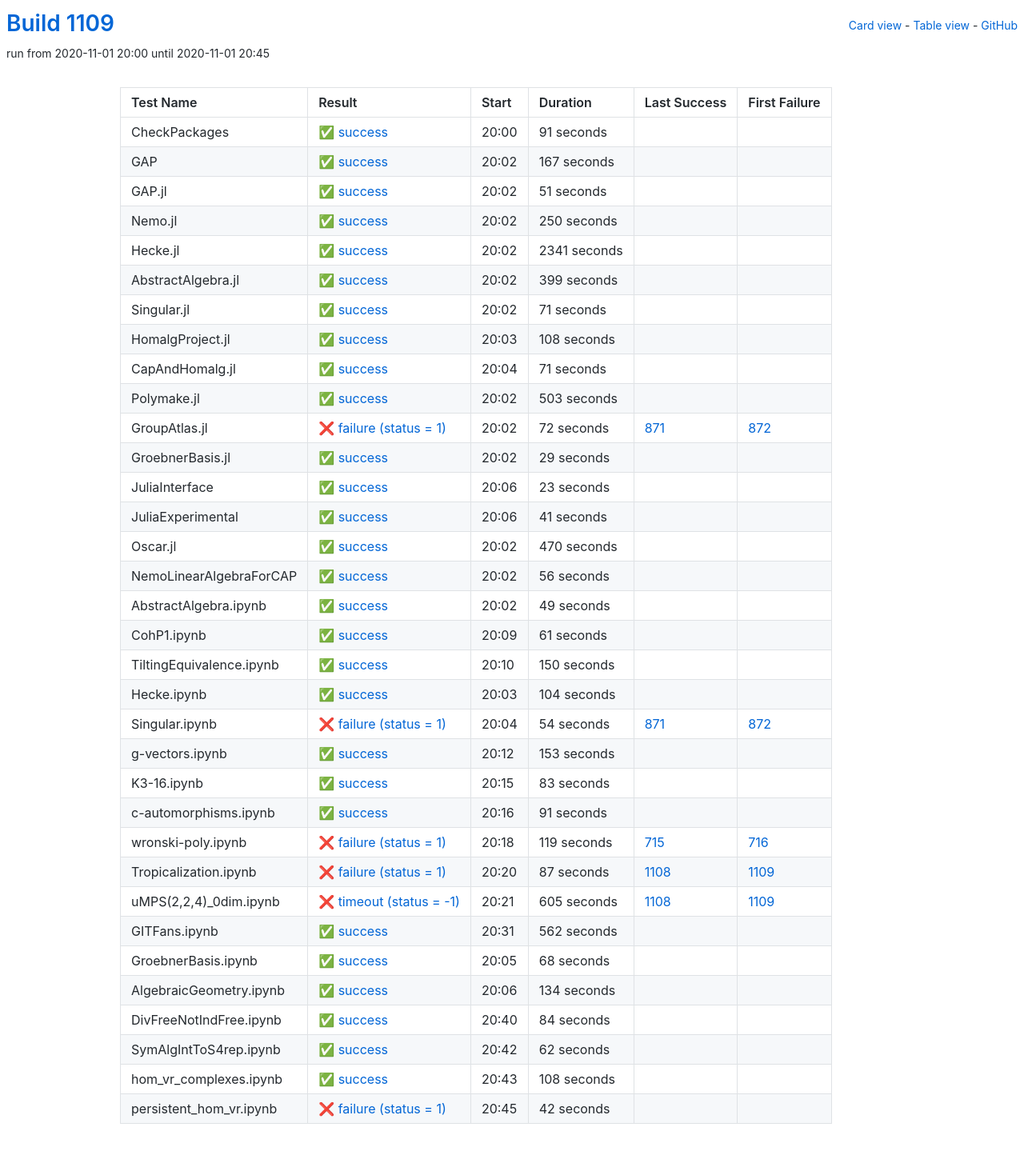
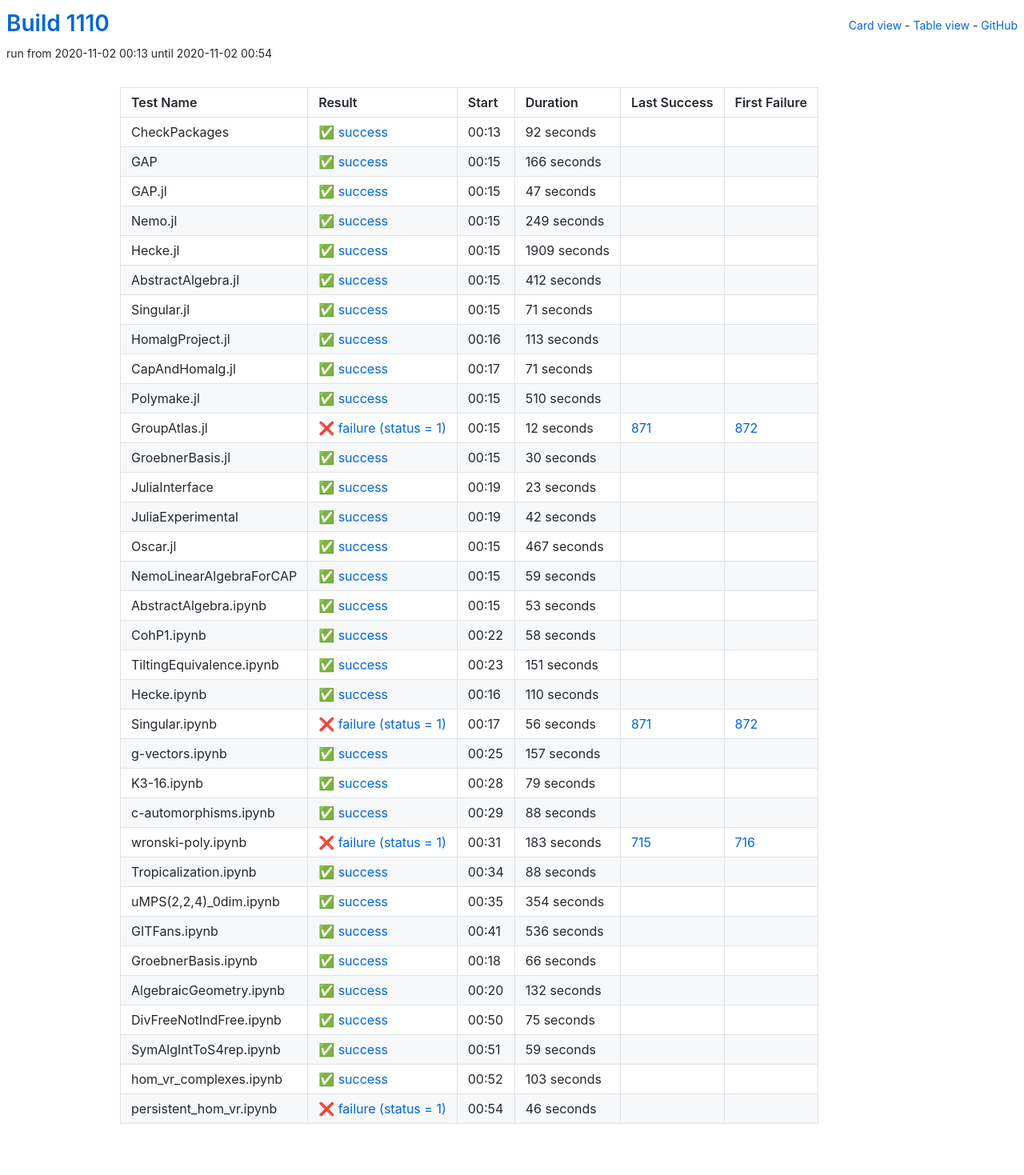
Before and after one commit to oscar-system/oscar-ci-status-stable, a Jekyll site: the page built from table.html, in a window 1280 px wide. Shown: the whole page at 80% size. Built offline with Jekyll 4.4.1, drawn with Linux system fonts in a browser that asks for light colours.

Commit message:
Build #1110

```diff
--- a/_data/ci.yml
+++ b/_data/ci.yml
@@ -1,6 +1,6 @@
 ---
-build: 1109
-build_url: https://oscarci.mathematik.uni-kl.de/job/oscar-stable/1109/
+build: 1110
+build_url: https://oscarci.mathematik.uni-kl.de/job/oscar-stable/1110/
 job: oscar-stable
 organization: oscar-system
 repo: oscar-ci-status-stable
@@ -8,80 +8,80 @@ repourl: https://github.com/oscar-system/oscar-ci-status-stable
 tests:
 - name: CheckPackages
   id: checkpackages
-  log: https://oscarci.mathematik.uni-kl.de/job/oscar-stable/1109/artifact/logs/build-1109/CheckPackages.log
-  start: 2020-11-01 20:00
+  log: https://oscarci.mathematik.uni-kl.de/job/oscar-stable/1110/artifact/logs/build-1110/CheckPackages.log
+  start: 2020-11-02 00:13
   success: true
   exitcode: 0
   status: success
-  duration: 91
+  duration: 92
   last_success: false
   last_success_url:
   first_failure: false
   first_failure_url:
 - name: GAP
   id: gap
-  log: https://oscarci.mathematik.uni-kl.de/job/oscar-stable/1109/artifact/logs/build-1109/GAP.log
-  start: 2020-11-01 20:02
+  log: https://oscarci.mathematik.uni-kl.de/job/oscar-stable/1110/artifact/logs/build-1110/GAP.log
+  start: 2020-11-02 00:15
   success: true
   exitcode: 0
   status: success
-  duration: 167
+  duration: 166
   last_success: false
   last_success_url:
   first_failure: false
   first_failure_url:
 - name: GAP.jl
   id: gap-jl
-  log: https://oscarci.mathematik.uni-kl.de/job/oscar-stable/1109/artifact/logs/build-1109/GAP.jl.log
-  start: 2020-11-01 20:02
+  log: https://oscarci.mathematik.uni-kl.de/job/oscar-stable/1110/artifact/logs/build-1110/GAP.jl.log
+  start: 2020-11-02 00:15
   success: true
   exitcode: 0
   status: success
-  duration: 51
+  duration: 47
   last_success: false
   last_success_url:
   first_failure: false
   first_failure_url:
 - name: Nemo.jl
   id: nemo-jl
-  log: https://oscarci.mathematik.uni-kl.de/job/oscar-stable/1109/artifact/logs/build-1109/Nemo.jl.log
-  start: 2020-11-01 20:02
+  log: https://oscarci.mathematik.uni-kl.de/job/oscar-stable/1110/artifact/logs/build-1110/Nemo.jl.log
+  start: 2020-11-02 00:15
   success: true
   exitcode: 0
   status: success
-  duration: 250
+  duration: 249
   last_success: false
   last_success_url:
   first_failure: false
   first_failure_url:
 - name: Hecke.jl
   id: hecke-jl
-  log: https://oscarci.mathematik.uni-kl.de/job/oscar-stable/1109/artifact/logs/build-1109/Hecke.jl.log
-  start: 2020-11-01 20:02
+  log: https://oscarci.mathematik.uni-kl.de/job/oscar-stable/1110/artifact/logs/build-1110/Hecke.jl.log
+  start: 2020-11-02 00:15
   success: true
   exitcode: 0
   status: success
-  duration: 2341
+  duration: 1909
   last_success: false
   last_success_url:
   first_failure: false
   first_failure_url:
 - name: AbstractAlgebra.jl
   id: abstractalgebra-jl
-  log: https://oscarci.mathematik.uni-kl.de/job/oscar-stable/1109/artifact/logs/build-1109/AbstractAlgebra.jl.log
-  start: 2020-11-01 20:02
+  log: https://oscarci.mathematik.uni-kl.de/job/oscar-stable/1110/artifact/logs/build-1110/AbstractAlgebra.jl.log
+  start: 2020-11-02 00:15
   success: true
   exitcode: 0
   status: success
-  duration: 399
+  duration: 412
   last_success: false
   last_success_url:
   first_failure: false
   first_failure_url:
 - name: Singular.jl
   id: singular-jl
-  log: https://oscarci.mathematik.uni-kl.de/job/oscar-stable/1109/artifact/logs/build-1109/Singular.jl.log
-  start: 2020-11-01 20:02
+  log: https://oscarci.mathematik.uni-kl.de/job/oscar-stable/1110/artifact/logs/build-1110/Singular.jl.log
+  start: 2020-11-02 00:15
   success: true
   exitcode: 0
   status: success
@@ -92,20 +92,20 @@ tests:
   first_failure_url:
 - name: HomalgProject.jl
   id: homalgproject-jl
-  log: https://oscarci.mathematik.uni-kl.de/job/oscar-stable/1109/artifact/logs/build-1109/HomalgProject.jl.log
-  start: 2020-11-01 20:03
+  log: https://oscarci.mathematik.uni-kl.de/job/oscar-stable/1110/artifact/logs/build-1110/HomalgProject.jl.log
+  start: 2020-11-02 00:16
   success: true
   exitcode: 0
   status: success
-  duration: 108
+  duration: 113
   last_success: false
   last_success_url:
   first_failure: false
   first_failure_url:
 - name: CapAndHomalg.jl
   id: capandhomalg-jl
-  log: https://oscarci.mathematik.uni-kl.de/job/oscar-stable/1109/artifact/logs/build-1109/CapAndHomalg.jl.log
-  start: 2020-11-01 20:04
+  log: https://oscarci.mathematik.uni-kl.de/job/oscar-stable/1110/artifact/logs/build-1110/CapAndHomalg.jl.log
+  start: 2020-11-02 00:17
   success: true
   exitcode: 0
   status: success
@@ -116,44 +116,44 @@ tests:
   first_failure_url:
 - name: Polymake.jl
   id: polymake-jl
-  log: https://oscarci.mathematik.uni-kl.de/job/oscar-stable/1109/artifact/logs/build-1109/Polymake.jl.log
-  start: 2020-11-01 20:02
+  log: https://oscarci.mathematik.uni-kl.de/job/oscar-stable/1110/artifact/logs/build-1110/Polymake.jl.log
+  start: 2020-11-02 00:15
   success: true
   exitcode: 0
   status: success
-  duration: 503
+  duration: 510
   last_success: false
   last_success_url:
   first_failure: false
   first_failure_url:
 - name: GroupAtlas.jl
   id: groupatlas-jl
-  log: https://oscarci.mathematik.uni-kl.de/job/oscar-stable/1109/artifact/logs/build-1109/GroupAtlas.jl.log
-  start: 2020-11-01 20:02
+  log: https://oscarci.mathematik.uni-kl.de/job/oscar-stable/1110/artifact/logs/build-1110/GroupAtlas.jl.log
+  start: 2020-11-02 00:15
   success: false
   exitcode: 1
   status: failure
-  duration: 72
+  duration: 12
   last_success: 871
   last_success_url: https://oscarci.mathematik.uni-kl.de/job/oscar-stable/871/
   first_failure: 872
   first_failure_url: https://oscarci.mathematik.uni-kl.de/job/oscar-stable/872/
 - name: GroebnerBasis.jl
   id: groebnerbasis-jl
-  log: https://oscarci.mathematik.uni-kl.de/job/oscar-stable/1109/artifact/logs/build-1109/GroebnerBasis.jl.log
-  start: 2020-11-01 20:02
+  log: https://oscarci.mathematik.uni-kl.de/job/oscar-stable/1110/artifact/logs/build-1110/GroebnerBasis.jl.log
+  start: 2020-11-02 00:15
   success: true
   exitcode: 0
   status: success
-  duration: 29
+  duration: 30
   last_success: false
   last_success_url:
   first_failure: false
   first_failure_url:
 - name: JuliaInterface
   id: juliainterface
-  log: https://oscarci.mathematik.uni-kl.de/job/oscar-stable/1109/artifact/logs/build-1109/JuliaInterface.log
-  start: 2020-11-01 20:06
+  log: https://oscarci.mathematik.uni-kl.de/job/oscar-stable/1110/artifact/logs/build-1110/JuliaInterface.log
+  start: 2020-11-02 00:19
   success: true
   exitcode: 0
   status: success
@@ -164,252 +164,252 @@ tests:
   first_failure_url:
 - name: JuliaExperimental
   id: juliaexperimental
-  log: https://oscarci.mathematik.uni-kl.de/job/oscar-stable/1109/artifact/logs/build-1109/JuliaExperimental.log
-  start: 2020-11-01 20:06
+  log: https://oscarci.mathematik.uni-kl.de/job/oscar-stable/1110/artifact/logs/build-1110/JuliaExperimental.log
+  start: 2020-11-02 00:19
   success: true
   exitcode: 0
   status: success
-  duration: 41
+  duration: 42
   last_success: false
   last_success_url:
   first_failure: false
   first_failure_url:
 - name: Oscar.jl
   id: oscar-jl
-  log: https://oscarci.mathematik.uni-kl.de/job/oscar-stable/1109/artifact/logs/build-1109/Oscar.jl.log
-  start: 2020-11-01 20:02
+  log: https://oscarci.mathematik.uni-kl.de/job/oscar-stable/1110/artifact/logs/build-1110/Oscar.jl.log
+  start: 2020-11-02 00:15
   success: true
   exitcode: 0
   status: success
-  duration: 470
+  duration: 467
   last_success: false
   last_success_url:
   first_failure: false
   first_failure_url:
 - name: NemoLinearAlgebraForCAP
   id: nemolinearalgebraforcap
-  log: https://oscarci.mathematik.uni-kl.de/job/oscar-stable/1109/artifact/logs/build-1109/NemoLinearAlgebraForCAP.log
-  start: 2020-11-01 20:02
+  log: https://oscarci.mathematik.uni-kl.de/job/oscar-stable/1110/artifact/logs/build-1110/NemoLinearAlgebraForCAP.log
+  start: 2020-11-02 00:15
   success: true
   exitcode: 0
   status: success
-  duration: 56
+  duration: 59
   last_success: false
   last_success_url:
   first_failure: false
   first_failure_url:
 - name: AbstractAlgebra.ipynb
   id: abstractalgebra-ipynb
-  log: https://oscarci.mathematik.uni-kl.de/job/oscar-stable/1109/artifact/logs/build-1109/AbstractAlgebra.ipynb.log
-  start: 2020-11-01 20:02
+  log: https://oscarci.mathematik.uni-kl.de/job/oscar-stable/1110/artifact/logs/build-1110/AbstractAlgebra.ipynb.log
+  start: 2020-11-02 00:15
   success: true
   exitcode: 0
   status: success
-  duration: 49
+  duration: 53
   last_success: false
   last_success_url:
   first_failure: false
   first_failure_url:
 - name: CohP1.ipynb
   id: cohp1-ipynb
-  log: https://oscarci.mathematik.uni-kl.de/job/oscar-stable/1109/artifact/logs/build-1109/CohP1.ipynb.log
-  start: 2020-11-01 20:09
+  log: https://oscarci.mathematik.uni-kl.de/job/oscar-stable/1110/artifact/logs/build-1110/CohP1.ipynb.log
+  start: 2020-11-02 00:22
   success: true
   exitcode: 0
   status: success
-  duration: 61
+  duration: 58
   last_success: false
   last_success_url:
   first_failure: false
   first_failure_url:
 - name: TiltingEquivalence.ipynb
   id: tiltingequivalence-ipynb
-  log: https://oscarci.mathematik.uni-kl.de/job/oscar-stable/1109/artifact/logs/build-1109/TiltingEquivalence.ipynb.log
-  start: 2020-11-01 20:10
+  log: https://oscarci.mathematik.uni-kl.de/job/oscar-stable/1110/artifact/logs/build-1110/TiltingEquivalence.ipynb.log
+  start: 2020-11-02 00:23
   success: true
   exitcode: 0
   status: success
-  duration: 150
+  duration: 151
   last_success: false
   last_success_url:
   first_failure: false
   first_failure_url:
 - name: Hecke.ipynb
   id: hecke-ipynb
-  log: https://oscarci.mathematik.uni-kl.de/job/oscar-stable/1109/artifact/logs/build-1109/Hecke.ipynb.log
-  start: 2020-11-01 20:03
+  log: https://oscarci.mathematik.uni-kl.de/job/oscar-stable/1110/artifact/logs/build-1110/Hecke.ipynb.log
+  start: 2020-11-02 00:16
   success: true
   exitcode: 0
   status: success
-  duration: 104
+  duration: 110
   last_success: false
   last_success_url:
   first_failure: false
   first_failure_url:
 - name: Singular.ipynb
   id: singular-ipynb
-  log: https://oscarci.mathematik.uni-kl.de/job/oscar-stable/1109/artifact/logs/build-1109/Singular.ipynb.log
-  start: 2020-11-01 20:04
+  log: https://oscarci.mathematik.uni-kl.de/job/oscar-stable/1110/artifact/logs/build-1110/Singular.ipynb.log
+  start: 2020-11-02 00:17
   success: false
   exitcode: 1
   status: failure
-  duration: 54
+  duration: 56
   last_success: 871
   last_success_url: https://oscarci.mathematik.uni-kl.de/job/oscar-stable/871/
   first_failure: 872
   first_failure_url: https://oscarci.mathematik.uni-kl.de/job/oscar-stable/872/
 - name: g-vectors.ipynb
   id: g-vectors-ipynb
-  log: https://oscarci.mathematik.uni-kl.de/job/oscar-stable/1109/artifact/logs/build-1109/g-vectors.ipynb.log
-  start: 2020-11-01 20:12
+  log: https://oscarci.mathematik.uni-kl.de/job/oscar-stable/1110/artifact/logs/build-1110/g-vectors.ipynb.log
+  start: 2020-11-02 00:25
   success: true
   exitcode: 0
   status: success
-  duration: 153
+  duration: 157
   last_success: false
   last_success_url:
   first_failure: false
   first_failure_url:
 - name: K3-16.ipynb
   id: k3-16-ipynb
-  log: https://oscarci.mathematik.uni-kl.de/job/oscar-stable/1109/artifact/logs/build-1109/K3-16.ipynb.log
-  start: 2020-11-01 20:15
+  log: https://oscarci.mathematik.uni-kl.de/job/oscar-stable/1110/artifact/logs/build-1110/K3-16.ipynb.log
+  start: 2020-11-02 00:28
   success: true
   exitcode: 0
   status: success
-  duration: 83
+  duration: 79
   last_success: false
   last_success_url:
   first_failure: false
   first_failure_url:
 - name: c-automorphisms.ipynb
   id: c-automorphisms-ipynb
-  log: https://oscarci.mathematik.uni-kl.de/job/oscar-stable/1109/artifact/logs/build-1109/c-automorphisms.ipynb.log
-  start: 2020-11-01 20:16
+  log: https://oscarci.mathematik.uni-kl.de/job/oscar-stable/1110/artifact/logs/build-1110/c-automorphisms.ipynb.log
+  start: 2020-11-02 00:29
   success: true
   exitcode: 0
   status: success
-  duration: 91
+  duration: 88
   last_success: false
   last_success_url:
   first_failure: false
   first_failure_url:
 - name: wronski-poly.ipynb
   id: wronski-poly-ipynb
-  log: https://oscarci.mathematik.uni-kl.de/job/oscar-stable/1109/artifact/logs/build-1109/wronski-poly.ipynb.log
-  start: 2020-11-01 20:18
+  log: https://oscarci.mathematik.uni-kl.de/job/oscar-stable/1110/artifact/logs/build-1110/wronski-poly.ipynb.log
+  start: 2020-11-02 00:31
   success: false
   exitcode: 1
   status: failure
-  duration: 119
+  duration: 183
   last_success: 715
   last_success_url: https://oscarci.mathematik.uni-kl.de/job/oscar-stable/715/
   first_failure: 716
   first_failure_url: https://oscarci.mathematik.uni-kl.de/job/oscar-stable/716/
 - name: Tropicalization.ipynb
   id: tropicalization-ipynb
-  log: https://oscarci.mathematik.uni-kl.de/job/oscar-stable/1109/artifact/logs/build-1109/Tropicalization.ipynb.log
-  start: 2020-11-01 20:20
-  success: false
-  exitcode: 1
-  status: failure
-  duration: 87
-  last_success: 1108
-  last_success_url: https://oscarci.mathematik.uni-kl.de/job/oscar-stable/1108/
-  first_failure: 1109
-  first_failure_url: https://oscarci.mathematik.uni-kl.de/job/oscar-stable/1109/
-- name: uMPS(2,2,4)_0dim.ipynb
-  id: umps-2-2-4-0dim-ipynb
-  log: https://oscarci.mathematik.uni-kl.de/job/oscar-stable/1109/artifact/logs/build-1109/uMPS-2-2-4-_0dim.ipynb.log
-  start: 2020-11-01 20:21
-  success: false
-  exitcode: -1
-  status: timeout
-  duration: 605
-  last_success: 1108
-  last_success_url: https://oscarci.mathematik.uni-kl.de/job/oscar-stable/1108/
-  first_failure: 1109
-  first_failure_url: https://oscarci.mathematik.uni-kl.de/job/oscar-stable/1109/
-- name: GITFans.ipynb
-  id: gitfans-ipynb
-  log: https://oscarci.mathematik.uni-kl.de/job/oscar-stable/1109/artifact/logs/build-1109/GITFans.ipynb.log
-  start: 2020-11-01 20:31
+  log: https://oscarci.mathematik.uni-kl.de/job/oscar-stable/1110/artifact/logs/build-1110/Tropicalization.ipynb.log
+  start: 2020-11-02 00:34
   success: true
   exitcode: 0
   status: success
-  duration: 562
+  duration: 88
+  last_success: false
+  last_success_url:
+  first_failure: false
+  first_failure_url:
+- name: uMPS(2,2,4)_0dim.ipynb
+  id: umps-2-2-4-0dim-ipynb
+  log: https://oscarci.mathematik.uni-kl.de/job/oscar-stable/1110/artifact/logs/build-1110/uMPS-2-2-4-_0dim.ipynb.log
+  start: 2020-11-02 00:35
+  success: true
+  exitcode: 0
+  status: success
+  duration: 354
+  last_success: false
+  last_success_url:
+  first_failure: false
+  first_failure_url:
+- name: GITFans.ipynb
+  id: gitfans-ipynb
+  log: https://oscarci.mathematik.uni-kl.de/job/oscar-stable/1110/artifact/logs/build-1110/GITFans.ipynb.log
+  start: 2020-11-02 00:41
+  success: true
+  exitcode: 0
+  status: success
+  duration: 536
   last_success: false
   last_success_url:
   first_failure: false
   first_failure_url:
 - name: GroebnerBasis.ipynb
   id: groebnerbasis-ipynb
-  log: https://oscarci.mathematik.uni-kl.de/job/oscar-stable/1109/artifact/logs/build-1109/GroebnerBasis.ipynb.log
-  start: 2020-11-01 20:05
+  log: https://oscarci.mathematik.uni-kl.de/job/oscar-stable/1110/artifact/logs/build-1110/GroebnerBasis.ipynb.log
+  start: 2020-11-02 00:18
   success: true
   exitcode: 0
   status: success
-  duration: 68
+  duration: 66
   last_success: false
   last_success_url:
   first_failure: false
   first_failure_url:
 - name: AlgebraicGeometry.ipynb
   id: algebraicgeometry-ipynb
-  log: https://oscarci.mathematik.uni-kl.de/job/oscar-stable/1109/artifact/logs/build-1109/AlgebraicGeometry.ipynb.log
-  start: 2020-11-01 20:06
+  log: https://oscarci.mathematik.uni-kl.de/job/oscar-stable/1110/artifact/logs/build-1110/AlgebraicGeometry.ipynb.log
+  start: 2020-11-02 00:20
   success: true
   exitcode: 0
   status: success
-  duration: 134
+  duration: 132
   last_success: false
   last_success_url:
   first_failure: false
   first_failure_url:
 - name: DivFreeNotIndFree.ipynb
   id: divfreenotindfree-ipynb
-  log: https://oscarci.mathematik.uni-kl.de/job/oscar-stable/1109/artifact/logs/build-1109/DivFreeNotIndFree.ipynb.log
-  start: 2020-11-01 20:40
+  log: https://oscarci.mathematik.uni-kl.de/job/oscar-stable/1110/artifact/logs/build-1110/DivFreeNotIndFree.ipynb.log
+  start: 2020-11-02 00:50
   success: true
   exitcode: 0
   status: success
-  duration: 84
+  duration: 75
   last_success: false
   last_success_url:
   first_failure: false
   first_failure_url:
 - name: SymAlgIntToS4rep.ipynb
   id: symalginttos4rep-ipynb
-  log: https://oscarci.mathematik.uni-kl.de/job/oscar-stable/1109/artifact/logs/build-1109/SymAlgIntToS4rep.ipynb.log
-  start: 2020-11-01 20:42
+  log: https://oscarci.mathematik.uni-kl.de/job/oscar-stable/1110/artifact/logs/build-1110/SymAlgIntToS4rep.ipynb.log
+  start: 2020-11-02 00:51
   success: true
   exitcode: 0
   status: success
-  duration: 62
+  duration: 59
   last_success: false
   last_success_url:
   first_failure: false
   first_failure_url:
 - name: hom_vr_complexes.ipynb
   id: hom-vr-complexes-ipynb
-  log: https://oscarci.mathematik.uni-kl.de/job/oscar-stable/1109/artifact/logs/build-1109/hom_vr_complexes.ipynb.log
-  start: 2020-11-01 20:43
+  log: https://oscarci.mathematik.uni-kl.de/job/oscar-stable/1110/artifact/logs/build-1110/hom_vr_complexes.ipynb.log
+  start: 2020-11-02 00:52
   success: true
   exitcode: 0
   status: success
-  duration: 108
+  duration: 103
   last_success: false
   last_success_url:
   first_failure: false
   first_failure_url:
 - name: persistent_hom_vr.ipynb
   id: persistent-hom-vr-ipynb
-  log: https://oscarci.mathematik.uni-kl.de/job/oscar-stable/1109/artifact/logs/build-1109/persistent_hom_vr.ipynb.log
-  start: 2020-11-01 20:45
+  log: https://oscarci.mathematik.uni-kl.de/job/oscar-stable/1110/artifact/logs/build-1110/persistent_hom_vr.ipynb.log
+  start: 2020-11-02 00:54
   success: false
   exitcode: 1
   status: failure
-  duration: 42
+  duration: 46
   last_success: false
   last_success_url:
   first_failure: false
```
Also changed, not shown: README.md.
